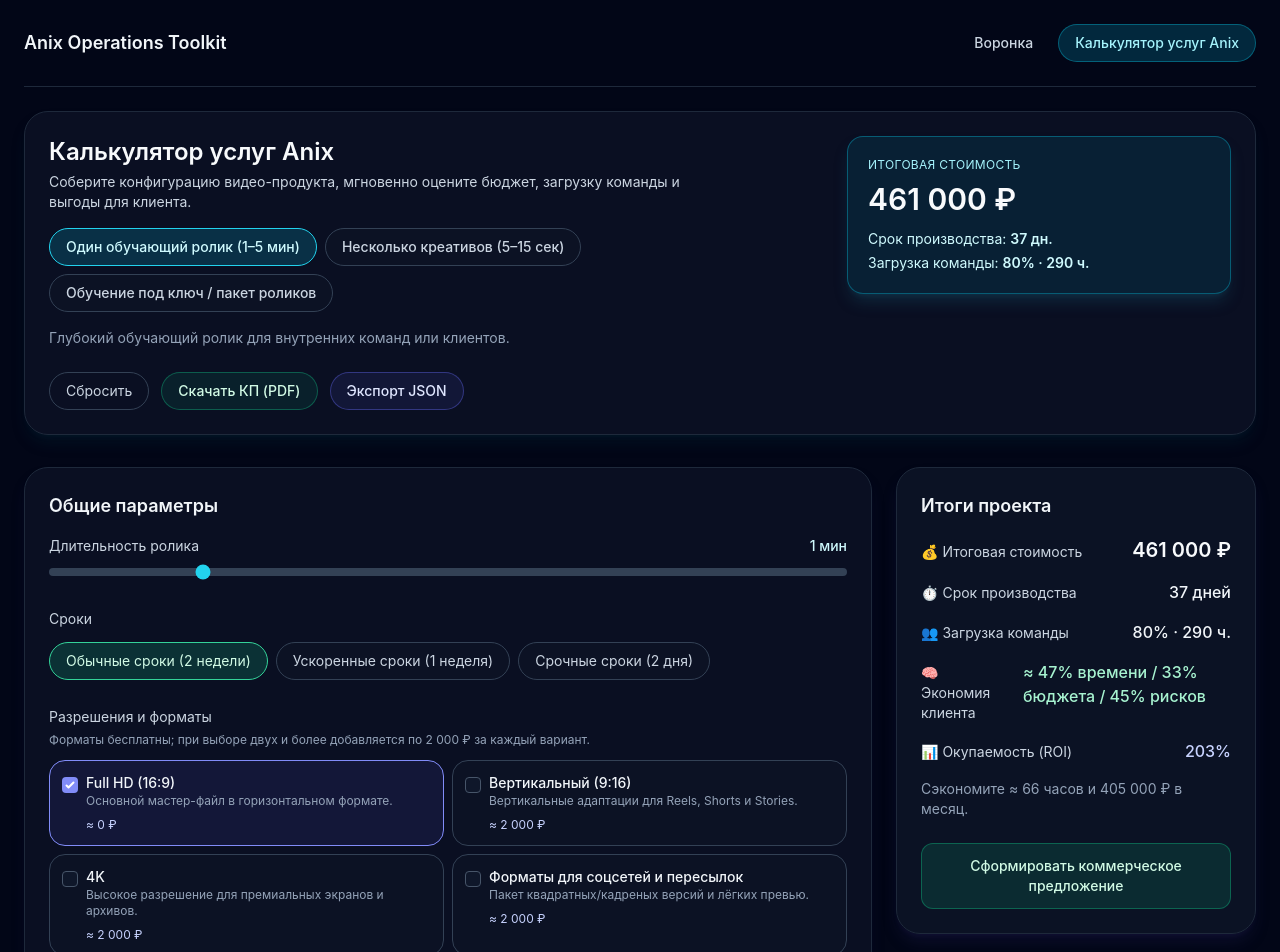
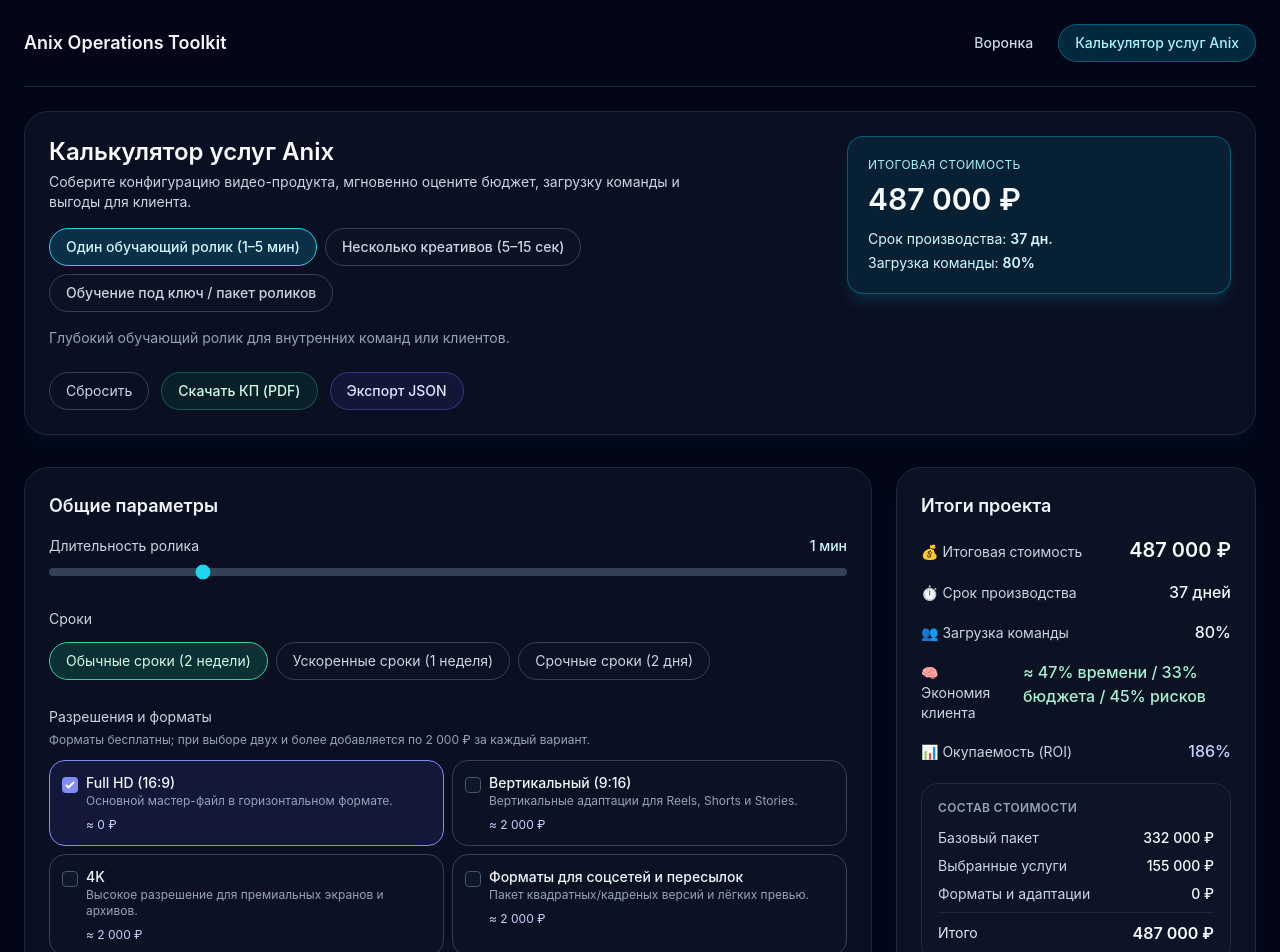
Before and after one commit to tsarev2709/funnel, a React (Vite) app: page /calculator in a window 1280 px wide. Shown: the top 952 px of the page. Built offline with nearby package versions, Linux system fonts and the light colour scheme.

Commit message:
Adjust calculator pricing and totals breakdown

```diff
--- a/src/components/calculator/CalculatorPage.jsx
+++ b/src/components/calculator/CalculatorPage.jsx
@@ -211,8 +211,6 @@
       timelineDays += Math.max(0, creativeMultiplier - 1) * 1.5;
     }
 
-    let teamHours = (product.baseTeamHours ?? 0) + durationMinutes * (product.teamHoursPerMinute ?? 0);
-    teamHours *= creativeMultiplier;
     let teamLoad = product.baseTeamLoad ?? 0;
 
     let servicesCost = 0;
@@ -252,7 +250,6 @@
       serviceEvaluations.set(service.id, evaluation);
       if (serviceSet.has(service.id)) {
         servicesCost += evaluation.cost;
-        teamHours += evaluation.hours;
         teamLoad += evaluation.load;
         timelineDays += evaluation.timeline;
         roiBoost += evaluation.roiBoost;
@@ -272,7 +269,6 @@
           description: service.description,
           cost: Math.round(evaluation.cost),
           teamLoad: Math.round(evaluation.load),
-          teamHours: Math.round(evaluation.hours),
           timeline: Math.round(evaluation.timeline),
           voice: evaluation.voiceLabel,
         });
@@ -317,7 +313,6 @@
       formatEvaluations.set(format.id, evaluation);
       if (formatSet.has(format.id)) {
         formatsCost += evaluation.cost;
-        teamHours += evaluation.hours;
         teamLoad += evaluation.load;
         timelineDays += evaluation.timeline;
         selectedFormatDetails.push({
@@ -334,10 +329,13 @@
     const priceMultiplier = speed?.priceMultiplier ?? 1;
     const timeMultiplier = speed?.timeMultiplier ?? 1;
 
+    const baseCostWithSpeed = Math.round(baseCost * priceMultiplier);
+    const servicesCostWithSpeed = Math.round(servicesCost * priceMultiplier);
+    const formatsCostWithSpeed = Math.round(formatsCost * priceMultiplier);
+
     const subtotal = baseCost + servicesCost + formatsCost;
-    const totalCost = Math.round(subtotal * priceMultiplier);
+    const totalCost = baseCostWithSpeed + servicesCostWithSpeed + formatsCostWithSpeed;
     const timelineResult = Math.max(5, Math.round(timelineDays * timeMultiplier));
-    const teamHoursResult = Math.round(teamHours);
     const teamLoadPercent = Math.min(100, Math.round(teamLoad));
 
     const roiReference = roiBaseline + roiBoost * 14000 * creativeMultiplier + (savings.money ?? 0) * 0.25;
@@ -374,7 +372,6 @@
         cost: service.cost,
         voice: service.voice ?? undefined,
         teamLoad: service.teamLoad,
-        teamHours: service.teamHours,
         timelineDays: service.timeline,
         iterations: service.iterations,
         includedIterations: service.included,
@@ -382,13 +379,17 @@
       totals: {
         cost: totalCost,
         timelineDays: timelineResult,
-        teamHours: teamHoursResult,
         teamLoadPercent,
         roiPercent: roi,
         savings: {
           summary: savingsSummary,
           savedHours,
           savedMoney,
+        },
+        breakdown: {
+          base: baseCostWithSpeed,
+          services: servicesCostWithSpeed,
+          formats: formatsCostWithSpeed,
         },
       },
       note: `Сэкономите ≈ ${savedHours} часов и ${formatCurrency(savedMoney)} в месяц.`,
@@ -402,10 +403,15 @@
       subtotal,
       servicesCost,
       formatsCost,
+      costBreakdown: {
+        base: baseCostWithSpeed,
+        services: servicesCostWithSpeed,
+        formats: formatsCostWithSpeed,
+        priceMultiplier,
+      },
       totals: {
         totalCost,
         timelineDays: timelineResult,
-        teamHours: teamHoursResult,
         teamLoadPercent,
         roi,
         savingsSummary,
@@ -498,7 +504,7 @@
     y += 6;
     doc.text(`Срок производства: ${summary.totals.timelineDays} дней`, 14, y);
     y += 6;
-    doc.text(`Загрузка команды: ${summary.totals.teamLoadPercent}% / ${summary.totals.teamHours} ч.`, 14, y);
+    doc.text(`Загрузка команды: ${summary.totals.teamLoadPercent}%`, 14, y);
     y += 8;
 
     doc.text('Выбранные услуги:', 14, y);
@@ -570,7 +576,7 @@
               Срок производства: <span className="font-semibold">{summary.totals.timelineDays} дн.</span>
             </p>
             <p className="mt-1 text-sm text-cyan-100">
-              Загрузка команды: <span className="font-semibold">{summary.totals.teamLoadPercent}% · {summary.totals.teamHours} ч.</span>
+              Загрузка команды: <span className="font-semibold">{summary.totals.teamLoadPercent}%</span>
             </p>
           </div>
         </div>
@@ -802,9 +808,7 @@
               </div>
               <div className="flex items-baseline justify-between gap-4">
                 <dt className="text-slate-300">👥 Загрузка команды</dt>
-                <dd className="text-base font-medium text-slate-100">
-                  {summary.totals.teamLoadPercent}% · {summary.totals.teamHours} ч.
-                </dd>
+                <dd className="text-base font-medium text-slate-100">{summary.totals.teamLoadPercent}%</dd>
               </div>
               <div className="flex items-baseline justify-between gap-4">
                 <dt className="text-slate-300">🧠 Экономия клиента</dt>
@@ -815,6 +819,30 @@
                 <dd className="text-base font-medium text-indigo-200">{summary.totals.roi}%</dd>
               </div>
             </dl>
+            <div className="mt-5 space-y-3 rounded-2xl border border-slate-800 bg-slate-900/60 p-4">
+              <p className="text-xs font-semibold uppercase tracking-wide text-slate-400">Состав стоимости</p>
+              <dl className="space-y-2 text-sm">
+                <div className="flex items-center justify-between gap-3">
+                  <dt className="text-slate-300">Базовый пакет</dt>
+                  <dd className="font-medium text-slate-50">{formatCurrency(summary.costBreakdown.base)}</dd>
+                </div>
+                <div className="flex items-center justify-between gap-3">
+                  <dt className="text-slate-300">Выбранные услуги</dt>
+                  <dd className="font-medium text-slate-50">{formatCurrency(summary.costBreakdown.services)}</dd>
+                </div>
+                <div className="flex items-center justify-between gap-3">
+                  <dt className="text-slate-300">Форматы и адаптации</dt>
+                  <dd className="font-medium text-slate-50">{formatCurrency(summary.costBreakdown.formats)}</dd>
+                </div>
+                <div className="flex items-center justify-between gap-3 border-t border-slate-800 pt-2 text-slate-200">
+                  <dt>Итого</dt>
+                  <dd className="text-base font-semibold text-slate-50">{formatCurrency(summary.totals.totalCost)}</dd>
+                </div>
+              </dl>
+              {summary.costBreakdown.priceMultiplier !== 1 && (
+                <p className="text-xs text-slate-500">Учтён множитель скорости ×{summary.costBreakdown.priceMultiplier}.</p>
+              )}
+            </div>
             <p className="mt-4 text-sm text-slate-400">{summary.exportPayload.note}</p>
             <button
               onClick={handleDownloadPdf}
--- a/src/data/calculatorConfig.js
+++ b/src/data/calculatorConfig.js
@@ -147,7 +147,7 @@
     id: 'utp',
     label: '💡 Проработка УТП, сценария и ТЗ',
     description: 'Формируем ключевой месседж, сценарную основу и техническое задание.',
-    price: 24000,
+    price: 50000,
     teamLoad: 7,
     teamHours: 22,
     timeline: 3,
```
